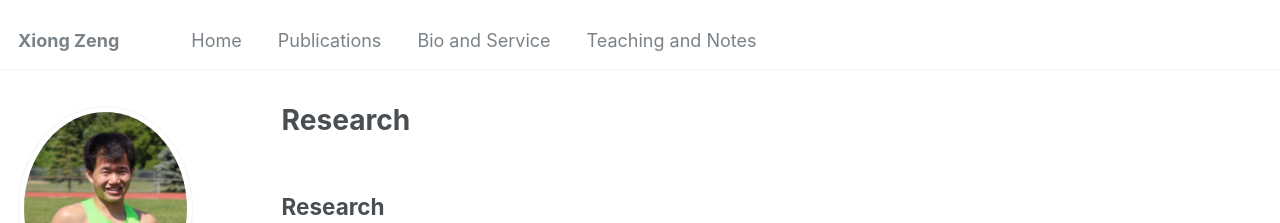
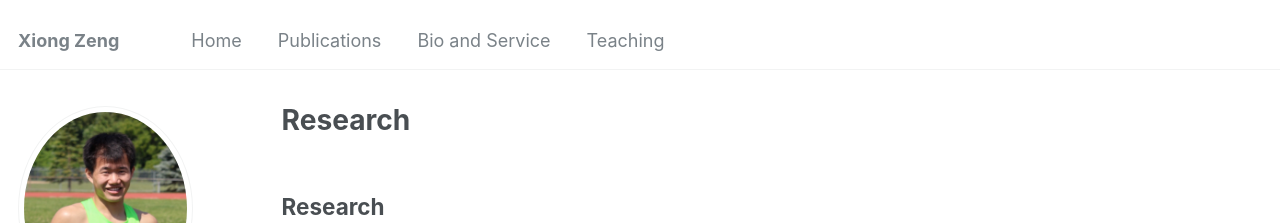
Before and after one commit to zengxiong111/zengxiong.github.io, a Jekyll site: the page built from _pages/about.md, in a window 1280 px wide. Shown: the top 223 px of the page. Built offline with Jekyll 4.4.1, drawn with Linux system fonts in a browser that asks for light colours; some web fonts are replaced; our own code applies the rules of GitHub Pages for plain Markdown files.

Commit message:
Update navigation.yml

```diff
--- a/_data/navigation.yml
+++ b/_data/navigation.yml
@@ -8,5 +8,5 @@ main:
   - title: "Bio and Service"
     url: /markdown/
 
-  - title: "Teaching and Notes"
+  - title: "Teaching"
     url: /teaching/
```
